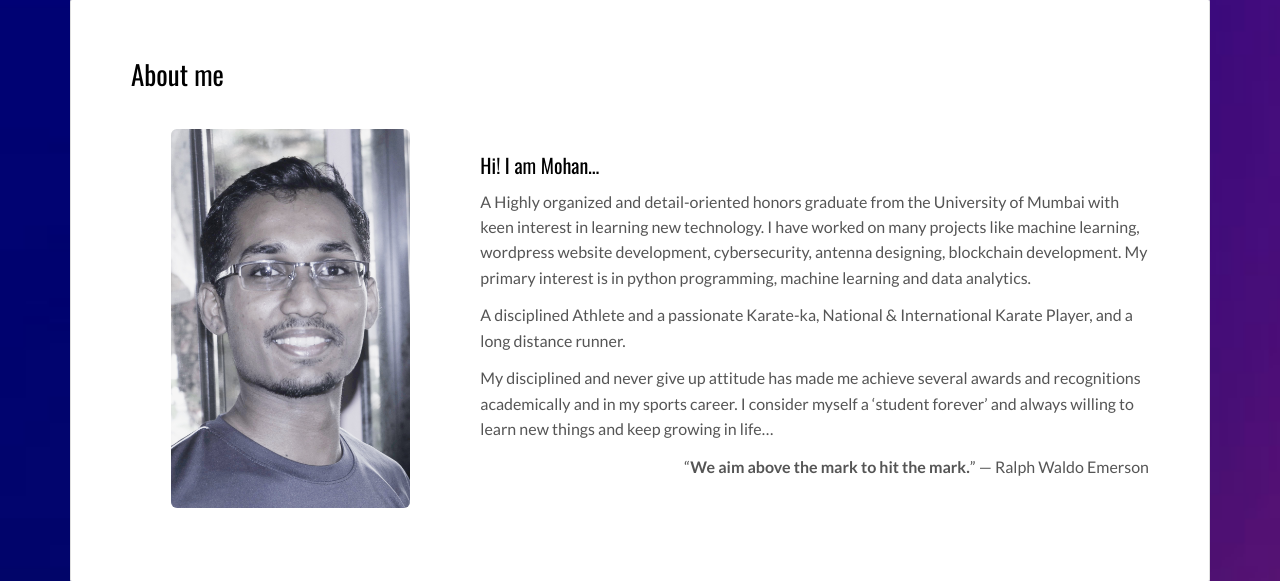
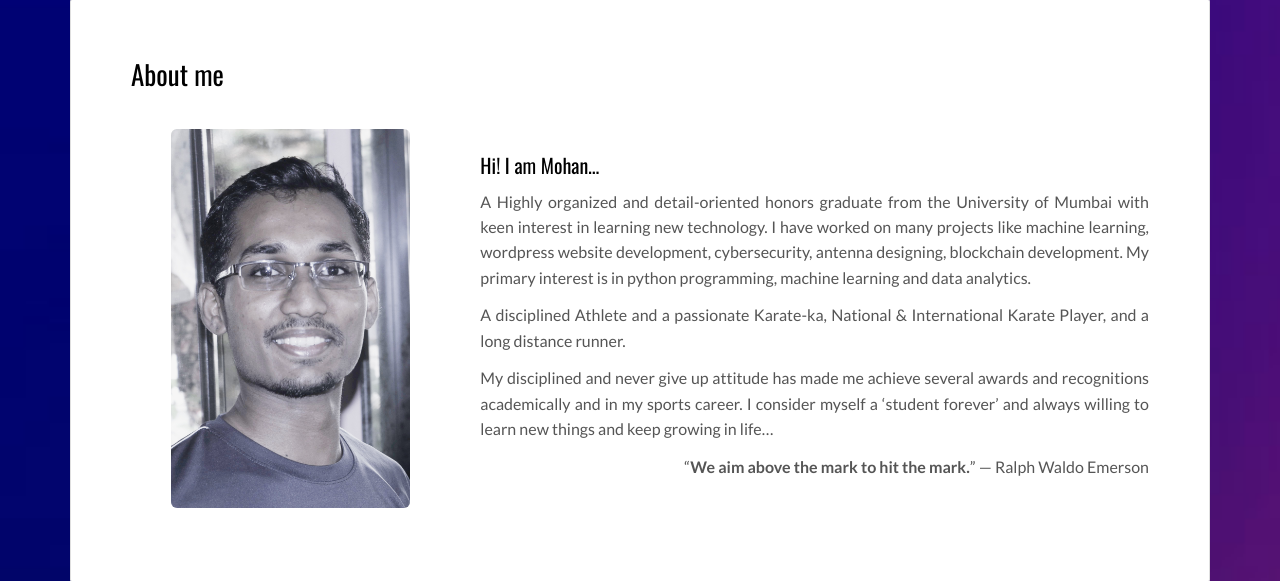
Before and after one commit to Mohan737/portfolio_site_mohan, a Flask app: page / in a window 1280 px wide. Shown: the part 384-965 px from the top of the page. Run offline with Flask 2, Linux system fonts and the light colour scheme; some libraries are stand-ins or nearby versions.

Commit message:
text justified

```diff
--- a/templates/index.html
+++ b/templates/index.html
@@ -32,8 +32,8 @@
   	<!-- <section id="top"></section> -->
 
 <!-- Add your content of header -->
-<div class="background-color-layer" style="background-image: url('./static/assets/images/img-01.jpg')" >
-</div>
+<!-- <div class="background-color-layer" style="background-image: url('./static/assets/images/img-01.jpg')" >
+</div> -->
 <main class="content-wrapper">
   <header class="white-text-container section-container">
     <div class="text-center">
@@ -80,9 +80,9 @@
               </div>
               <div class="col-md-8">
 				<h3>Hi! I am Mohan…</h3>
-				<p>A Highly organized and detail-oriented honors graduate from the University of Mumbai with keen interest in learning new technology. I have worked on many projects like machine learning, wordpress website development, cybersecurity, antenna designing, blockchain development. My primary interest is in python programming, machine learning and data analytics.</p>
-				<p>A disciplined Athlete and a passionate Karate-ka, National & International Karate Player, and a long distance runner. </p>
-				<p>My disciplined and never give up attitude has made me achieve several awards and recognitions academically and in my sports career. I consider myself a ‘student forever’ and always willing to learn new things and keep growing in life…</p>
+				<p style="text-align:justify;">A Highly organized and detail-oriented honors graduate from the University of Mumbai with keen interest in learning new technology. I have worked on many projects like machine learning, wordpress website development, cybersecurity, antenna designing, blockchain development. My primary interest is in python programming, machine learning and data analytics.</p>
+				<p style="text-align:justify;">A disciplined Athlete and a passionate Karate-ka, National & International Karate Player, and a long distance runner. </p>
+				<p style="text-align:justify;">My disciplined and never give up attitude has made me achieve several awards and recognitions academically and in my sports career. I consider myself a ‘student forever’ and always willing to learn new things and keep growing in life…</p>
 				<p style="text-align:right"><q><b>We aim above the mark to hit the mark.</b></q> — Ralph Waldo Emerson</p>
          	  </div>
             </div>
@@ -483,14 +483,14 @@
         <p>©2020 All right reserved.</p>	-->
     <p> <a href="#top">MOHAN BHANDARY</a> &copy; 2020.</p>
         <p>
-          <a class="fa-icon fa-icon-2x" href="https://www.facebook.com/mohan.bhandary.9" title="">
+          <a class="fa-icon fa-icon-2x" href="https://www.facebook.com/mohan.bhandary.9" title="Facebook">
             <i class="fa fa-facebook"></i>
           </a>
-          <a class="fa-icon fa-icon-2x" href="https://www.linkedin.com/in/mohan-bhandary-53a96b102/" title="">
+          <a class="fa-icon fa-icon-2x" href="https://www.linkedin.com/in/mohan-bhandary-53a96b102/" title="LinkedIn">
             <i class="fa fa-linkedin"></i>
           </a>
 
-          <a class="fa-icon fa-icon-2x" href="https://www.pinterest.fr/mohanbhandary7/" title="">
+          <a class="fa-icon fa-icon-2x" href="https://www.pinterest.fr/mohanbhandary7/" title="Pinterest">
             <i class="fa fa-pinterest"></i>
           </a>
 
```
